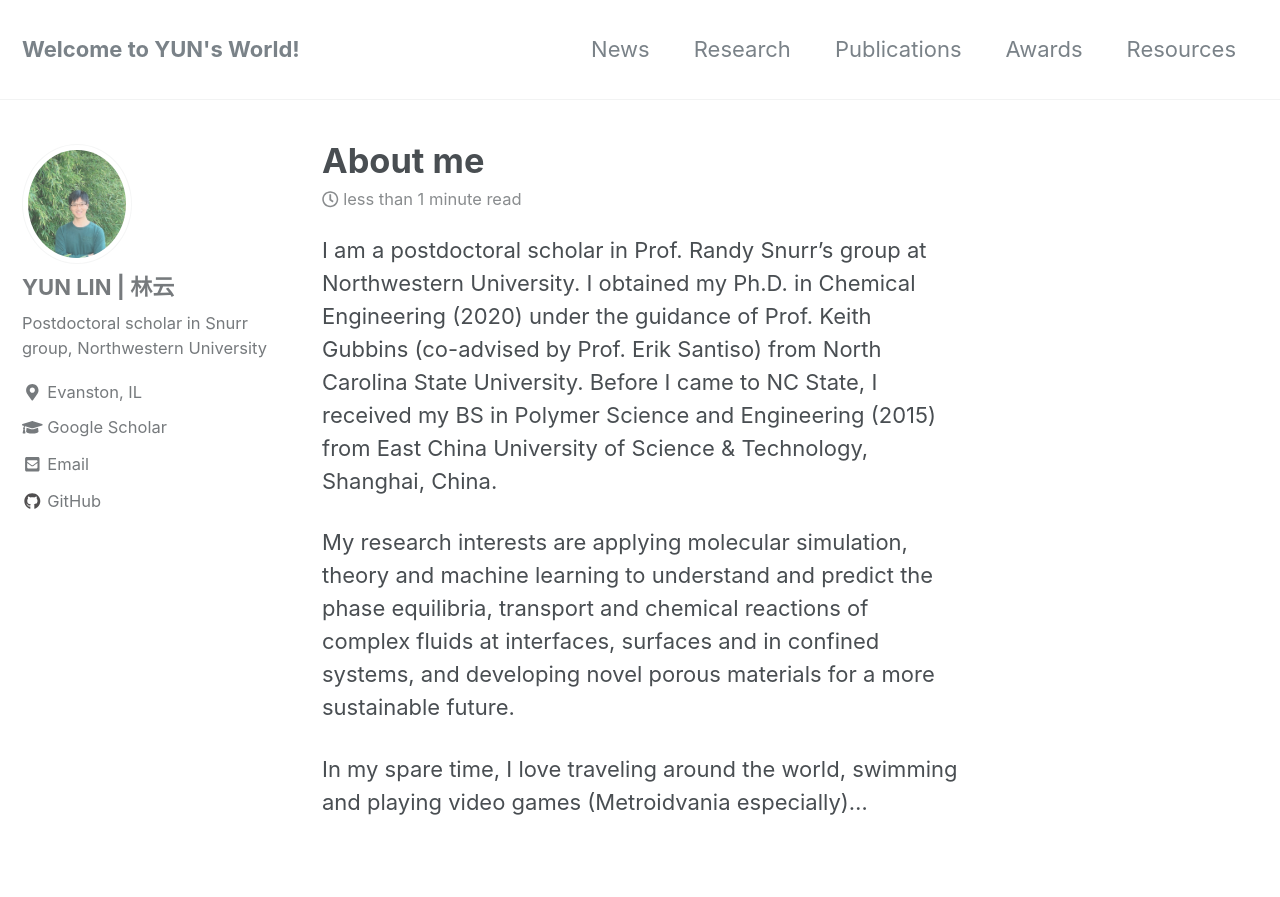
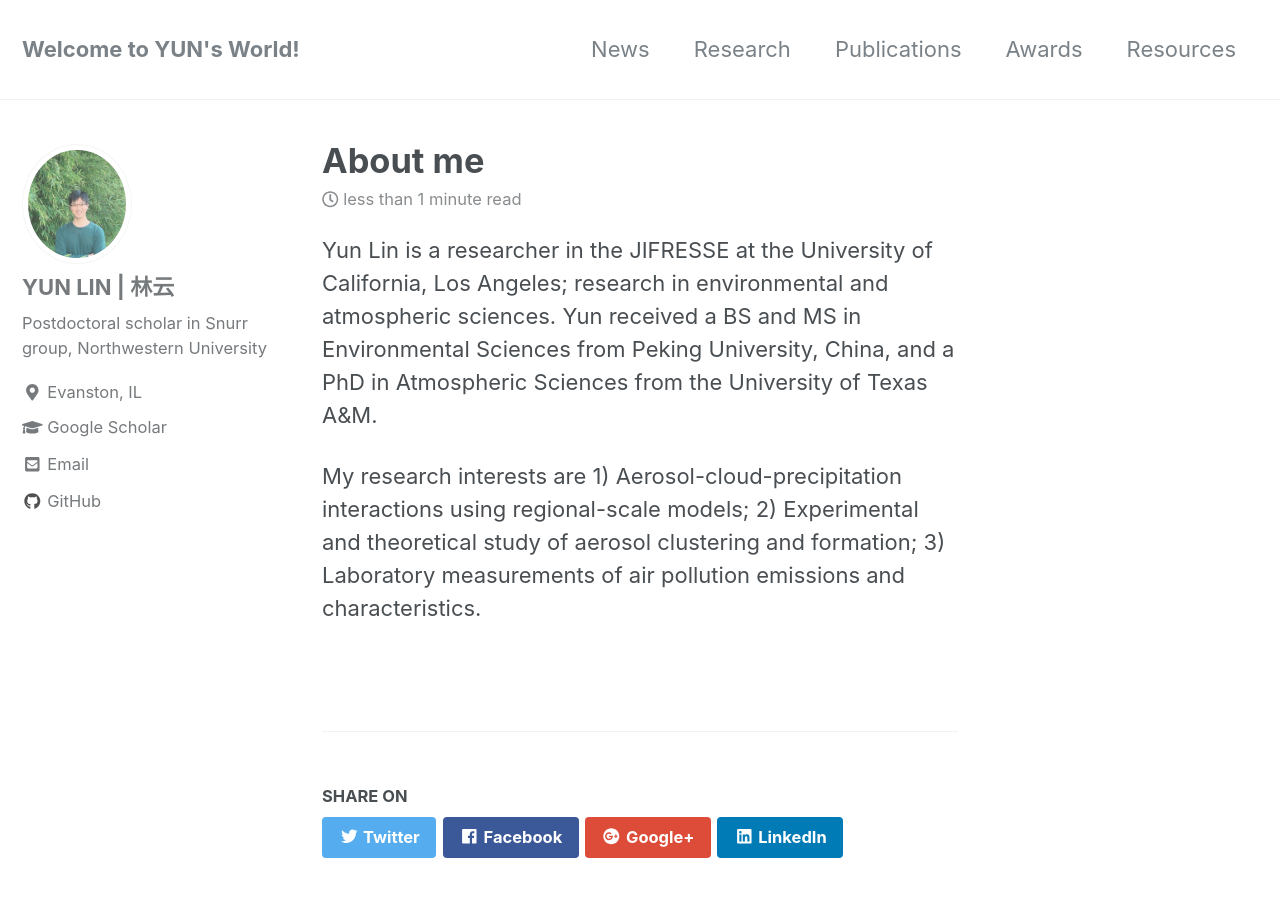
Before and after one commit to nolanylin/nolanylin.github.io, a Jekyll site: the page built from _pages/about.md, in a window 1280 px wide and 900 px high. Shown: the top 897 px of the window. Built offline with Jekyll 4.4.1, drawn with Linux system fonts in a browser that asks for light colours; nearby versions of some CDN libraries.

Commit message:
Update about.md

```diff
--- a/_pages/about.md
+++ b/_pages/about.md
@@ -8,8 +8,9 @@ redirect_from:
   - /about.html
 ---
 
-I am a postdoctoral scholar in Prof. Randy Snurr's group at Northwestern University. I obtained my Ph.D. in Chemical Engineering (2020) under the guidance of Prof. Keith Gubbins (co-advised by Prof. Erik Santiso) from North Carolina State University. Before I came to NC State, I received my BS in Polymer Science and Engineering (2015) from East China University of Science & Technology, Shanghai, China.
+Yun Lin is a researcher in the JIFRESSE at the University of California, Los Angeles; research in environmental and atmospheric sciences. Yun received a BS and MS in Environmental Sciences from Peking University, China, and a PhD in Atmospheric Sciences from the University of Texas A&M.
 
-My research interests are applying molecular simulation, theory and machine learning to understand and predict the phase equilibria, transport and chemical reactions of complex fluids at interfaces, surfaces and in confined systems, and developing novel porous materials for a more sustainable future.
-
-In my spare time, I love traveling around the world, swimming and playing video games (Metroidvania especially)...
+My research interests are
+1)	Aerosol-cloud-precipitation interactions using regional-scale models;
+2)	Experimental and theoretical study of aerosol clustering and formation;
+3)	Laboratory measurements of air pollution emissions and characteristics.
```
